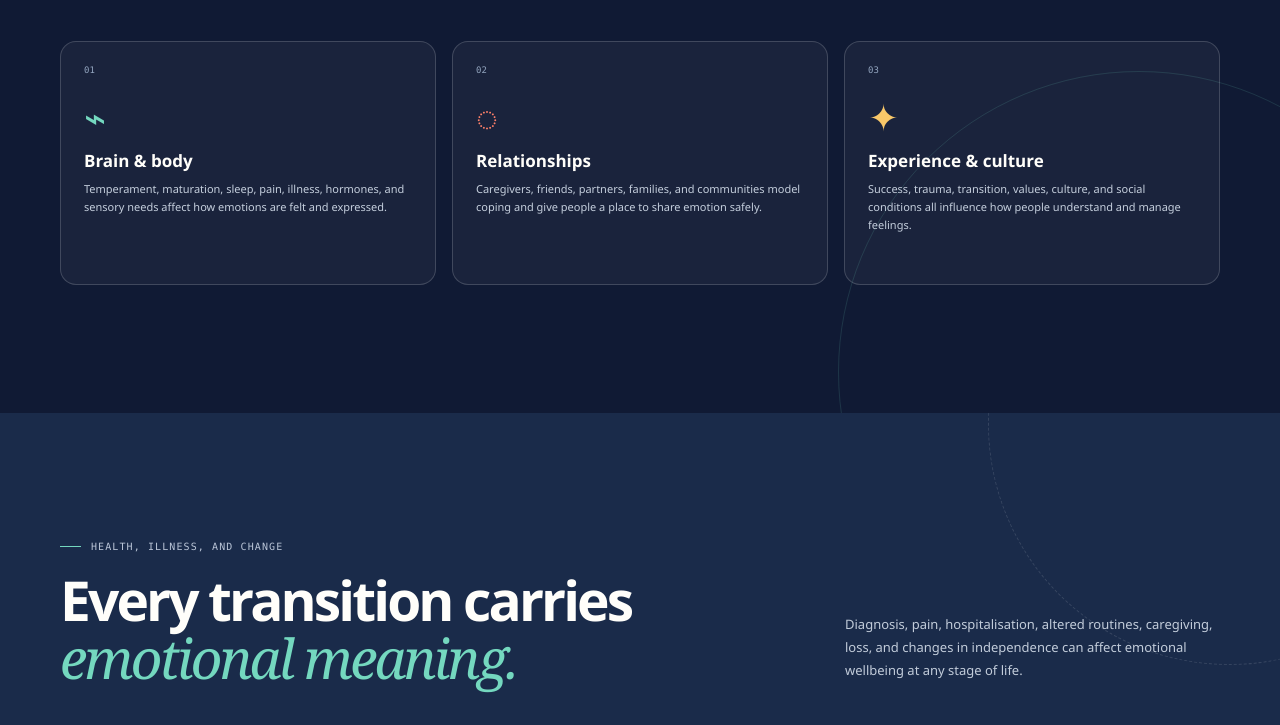
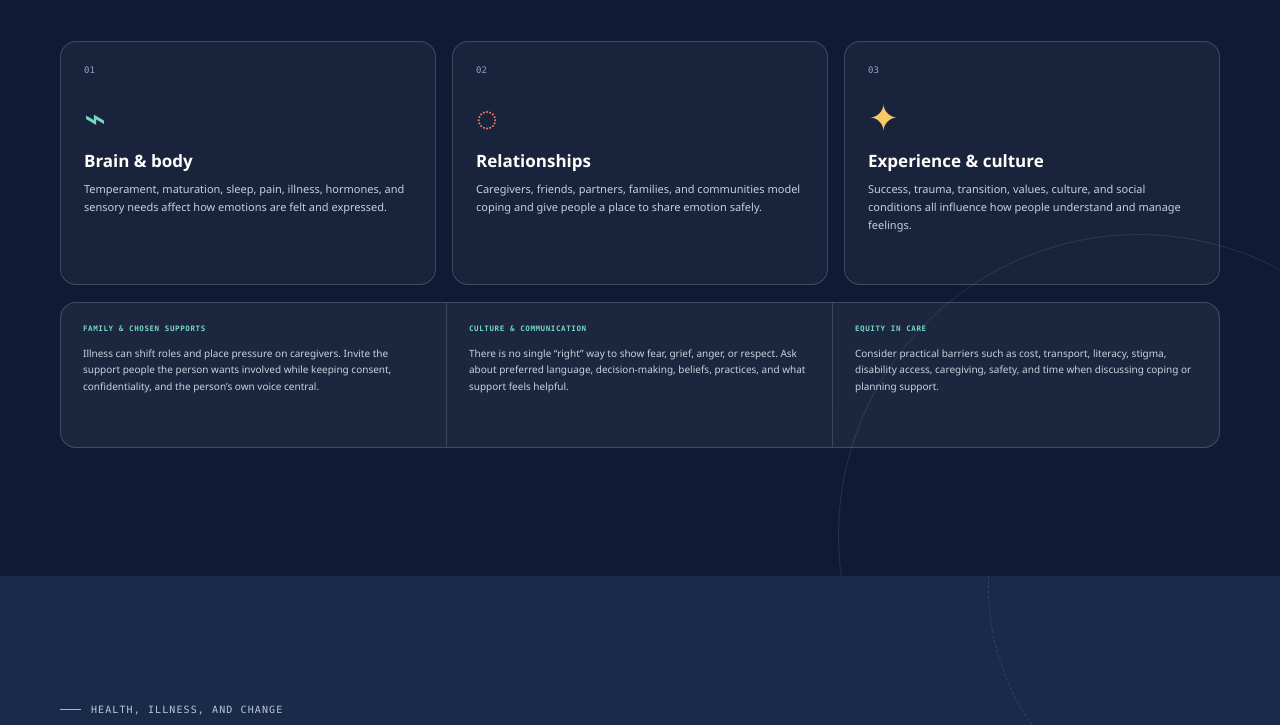
Before and after one commit to unknown007dotcom/development-of-emotions-presentation, a website: page topic-ii.html in a window 1280 px wide. Shown: the part 4165-4890 px from the top of the page. Drawn offline with Linux system fonts and the light colour scheme.

Commit message:
Add lifespan context lens

```diff
--- a/index.html
+++ b/index.html
@@ -6,7 +6,7 @@
   <meta name="theme-color" content="#10182f" />
   <meta name="description" content="An interactive B.Sc. Nursing presentation about the development of emotions." />
   <title>Development of Emotions | B.Sc. Nursing</title>
-  <link rel="stylesheet" href="styles.css?v=23" />
+  <link rel="stylesheet" href="styles.css?v=24" />
   <link rel="prefetch" href="topic-ii.html" as="document" />
 </head>
 <body>
--- a/styles.css
+++ b/styles.css
@@ -407,3 +407,10 @@ h1 em, h2 em { color: var(--coral); font-family: var(--serif); font-weight: 500;
   .component-grid { grid-template-columns:1fr; }
   .whole-person-panel { padding:20px 17px; }
 }
+
+/* Context lens within Topic II: family, culture, and equitable emotional support. */
+.life-context-callout { display:grid; grid-template-columns:repeat(3,1fr); gap:0; margin-top:17px; overflow:hidden; border:1px solid rgba(255,255,255,.17); border-radius:16px; background:rgba(255,255,255,.055); }
+.life-context-callout > div { min-height:144px; padding:21px 22px; border-right:1px solid rgba(255,255,255,.14); }.life-context-callout > div:last-child { border-right:0; }
+.life-context-callout span { display:block; margin-bottom:12px; color:var(--mint); font-family:var(--mono); font-size:7.5px; font-weight:700; letter-spacing:.08em; }
+.life-context-callout p { margin:0; color:#c8d2df; font-size:10px; line-height:1.62; }
+@media (max-width:760px) { .life-context-callout { grid-template-columns:1fr; gap:0; }.life-context-callout > div { min-height:0; padding:18px; border-right:0; border-bottom:1px solid rgba(255,255,255,.14); }.life-context-callout > div:last-child { border-bottom:0; } }
--- a/topic-ii.html
+++ b/topic-ii.html
@@ -6,7 +6,7 @@
   <meta name="theme-color" content="#10182f" />
   <meta name="description" content="Topic II: an interactive B.Sc. Nursing presentation on emotional development throughout life." />
   <title>Emotional Development Throughout Life | Topic II</title>
-  <link rel="stylesheet" href="styles.css?v=23" />
+  <link rel="stylesheet" href="styles.css?v=24" />
   <link rel="prefetch" href="index.html" as="document" />
 </head>
 <body class="topic-ii-page">
@@ -182,6 +182,11 @@
           <article class="influence-card reveal delay-1"><span class="influence-no">02</span><span class="influence-symbol">◌</span><h3>Relationships</h3><p>Caregivers, friends, partners, families, and communities model coping and give people a place to share emotion safely.</p></article>
           <article class="influence-card reveal delay-2"><span class="influence-no">03</span><span class="influence-symbol">✦</span><h3>Experience & culture</h3><p>Success, trauma, transition, values, culture, and social conditions all influence how people understand and manage feelings.</p></article>
         </div>
+        <div class="life-context-callout reveal">
+          <div><span>FAMILY &amp; CHOSEN SUPPORTS</span><p>Illness can shift roles and place pressure on caregivers. Invite the support people the person wants involved while keeping consent, confidentiality, and the person’s own voice central.</p></div>
+          <div><span>CULTURE & COMMUNICATION</span><p>There is no single “right” way to show fear, grief, anger, or respect. Ask about preferred language, decision-making, beliefs, practices, and what support feels helpful.</p></div>
+          <div><span>EQUITY IN CARE</span><p>Consider practical barriers such as cost, transport, literacy, stigma, disability access, caregiving, safety, and time when discussing coping or planning support.</p></div>
+        </div>
       </div>
     </section>
 
```
